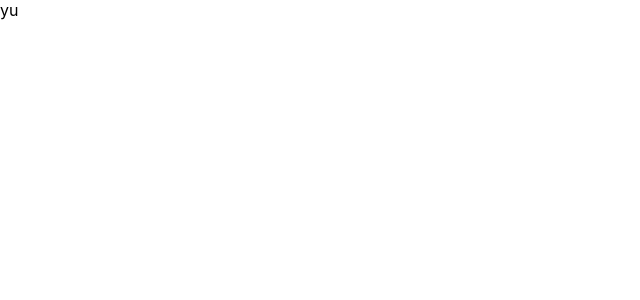
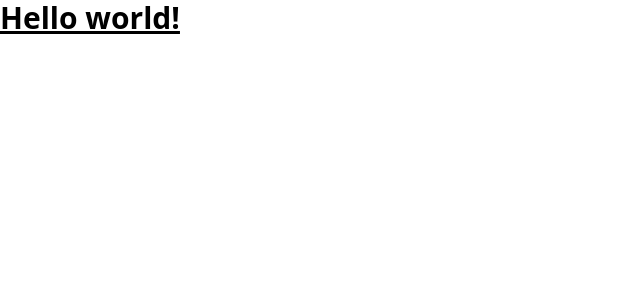
Before and after one commit to GiaAlenay/youtube-clone, a React (Create React App) app: page / in a window 1280 px wide. Shown: the top 300 px of the page, without its empty margins (0-640 px from the left). Built offline with nearby package versions, Linux system fonts and the light colour scheme.

Commit message:
install tailwind

```diff
--- a/package.json
+++ b/package.json
@@ -39,5 +39,10 @@
       "last 1 firefox version",
       "last 1 safari version"
     ]
+  },
+  "devDependencies": {
+    "autoprefixer": "^10.4.14",
+    "postcss": "^8.4.21",
+    "tailwindcss": "^3.2.7"
   }
 }
--- /dev/null
+++ b/postcss.config.js
@@ -0,0 +1,6 @@
+module.exports = {
+  plugins: {
+    tailwindcss: {},
+    autoprefixer: {},
+  },
+}
--- a/src/App.tsx
+++ b/src/App.tsx
@@ -1,5 +1,9 @@
 function App() {
-  return <div className="App">yu</div>;
+  return (
+    <div className="App">
+      <h1 className="text-3xl font-bold underline">Hello world!</h1>
+    </div>
+  );
 }
 
 export default App;
--- a/src/index.css
+++ b/src/index.css
@@ -1,13 +1,3 @@
-body {
-  margin: 0;
-  font-family: -apple-system, BlinkMacSystemFont, 'Segoe UI', 'Roboto', 'Oxygen',
-    'Ubuntu', 'Cantarell', 'Fira Sans', 'Droid Sans', 'Helvetica Neue',
-    sans-serif;
-  -webkit-font-smoothing: antialiased;
-  -moz-osx-font-smoothing: grayscale;
-}
-
-code {
-  font-family: source-code-pro, Menlo, Monaco, Consolas, 'Courier New',
-    monospace;
-}
+@tailwind base;
+@tailwind components;
+@tailwind utilities;
--- /dev/null
+++ b/tailwind.config.js
@@ -0,0 +1,8 @@
+/** @type {import('tailwindcss').Config} */
+module.exports = {
+  content: ["./src/**/*.{js,jsx,ts,tsx}"],
+  theme: {
+    extend: {},
+  },
+  plugins: [],
+}
```
Also changed, not shown: 2 other files (tests, documents, lock files or other folders).
